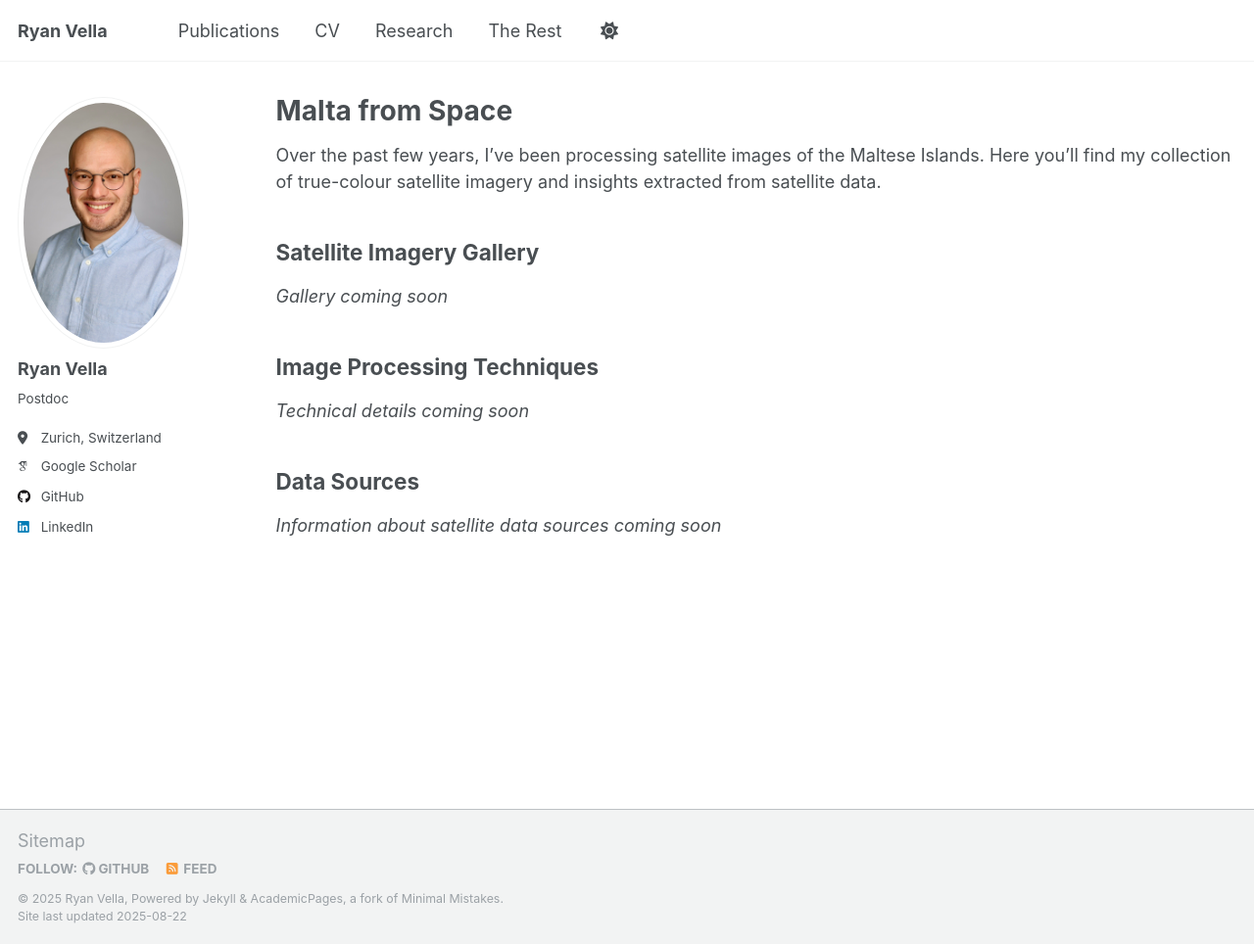
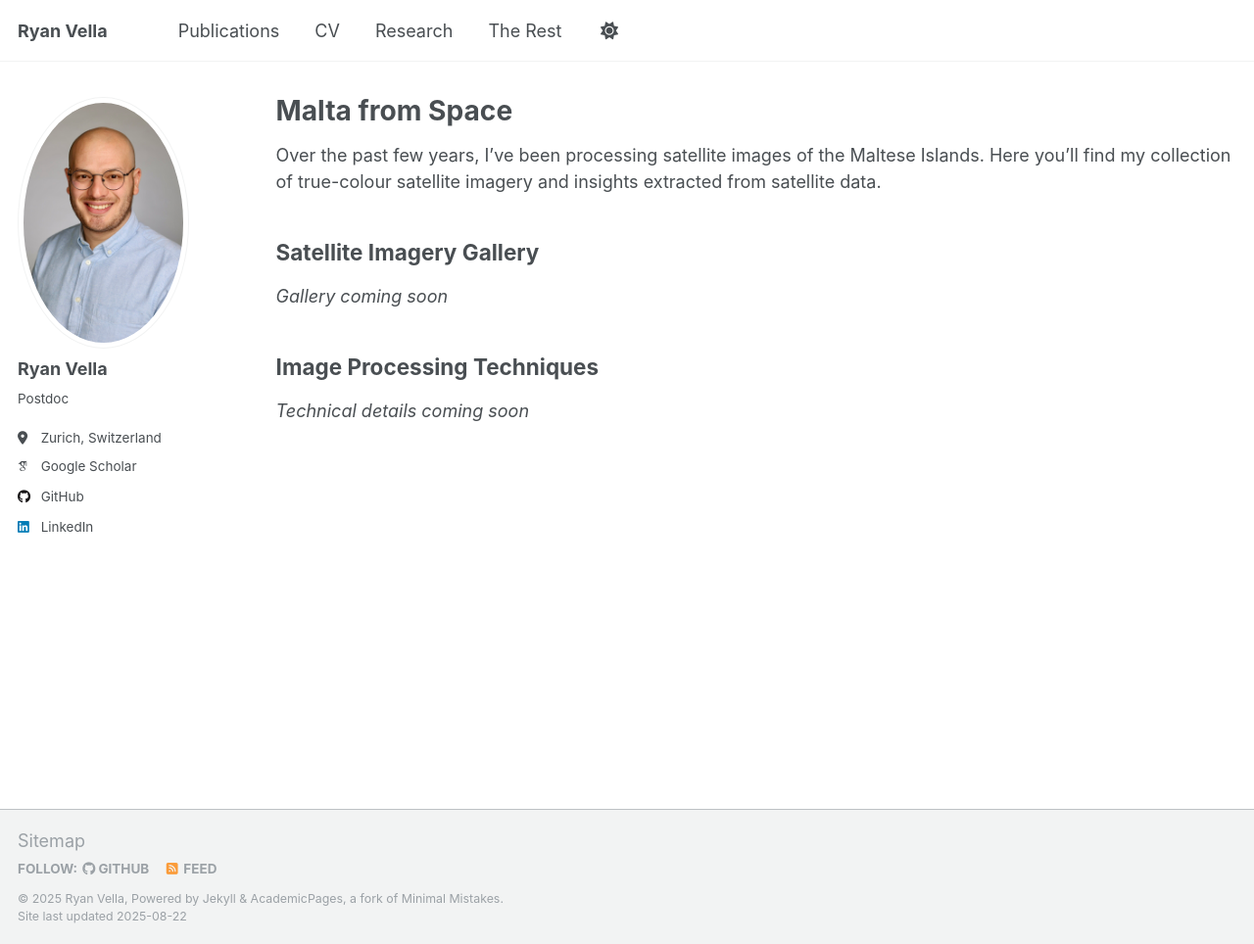
Before and after one commit to ryanvella9/ryanvella9.github.io, a Jekyll site: the page built from _pages/malta-from-space.md, in a window 1280 px wide and 964 px high. Shown: the whole window at 98% size. Built offline with Jekyll 4.4.1, drawn with Linux system fonts in a browser that asks for light colours; some web fonts are replaced; a script that is not in the unit is left out.

Commit message:
my commit message

```diff
--- a/_pages/malta-from-space.md
+++ b/_pages/malta-from-space.md
@@ -14,7 +14,3 @@ _Gallery coming soon_
 ## Image Processing Techniques
 
 _Technical details coming soon_
-
-## Data Sources
-
-_Information about satellite data sources coming soon_
```
Also changed, not shown: _pages/malta-watch.md (+1 -1 lines).
